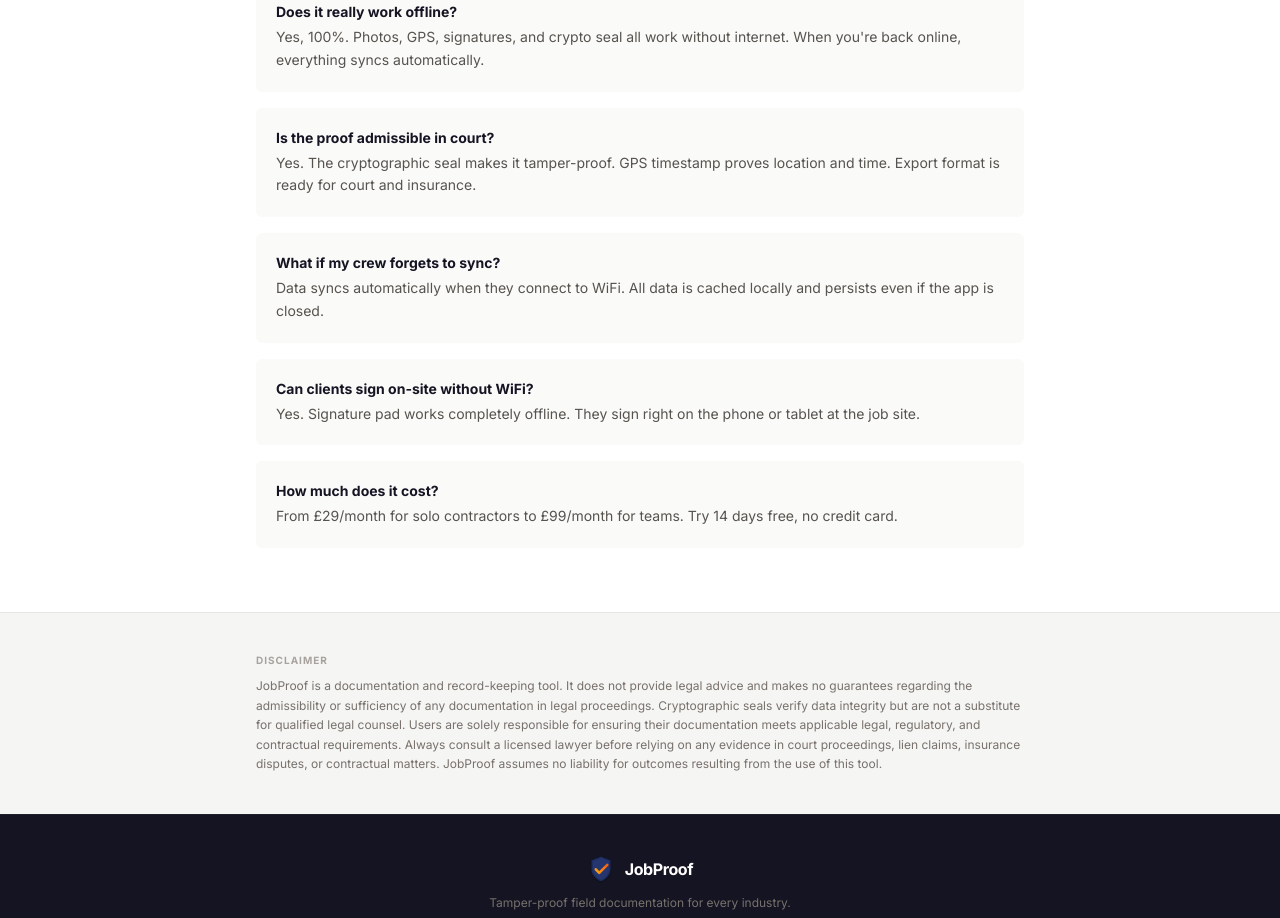
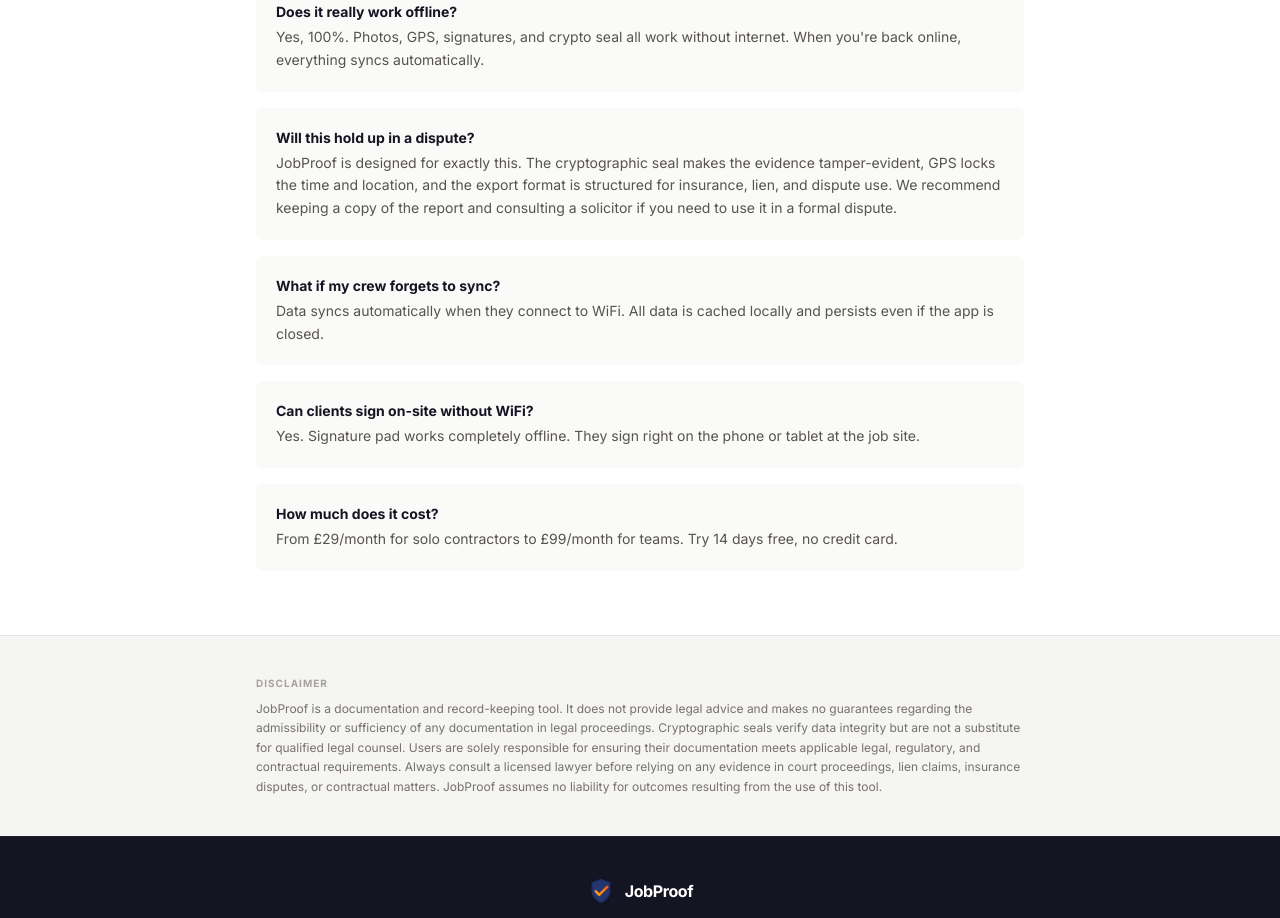
Before and after one commit to vm799/jobproof_new, a Next.js app: page / in a window 1280 px wide. Shown: the part 3020-3938 px from the top of the page. Built offline with nearby package versions, Linux system fonts and the light colour scheme.

Commit message:
fix(marketing): soften 'admissible in court' to dispute-ready language

```diff
--- a/app/page.tsx
+++ b/app/page.tsx
@@ -338,8 +338,8 @@ export default function Home() {
                 a: "Yes, 100%. Photos, GPS, signatures, and crypto seal all work without internet. When you're back online, everything syncs automatically."
               },
               {
-                q: 'Is the proof admissible in court?',
-                a: 'Yes. The cryptographic seal makes it tamper-proof. GPS timestamp proves location and time. Export format is ready for court and insurance.'
+                q: 'Will this hold up in a dispute?',
+                a: 'JobProof is designed for exactly this. The cryptographic seal makes the evidence tamper-evident, GPS locks the time and location, and the export format is structured for insurance, lien, and dispute use. We recommend keeping a copy of the report and consulting a solicitor if you need to use it in a formal dispute.'
               },
               {
                 q: 'What if my crew forgets to sync?',
```
